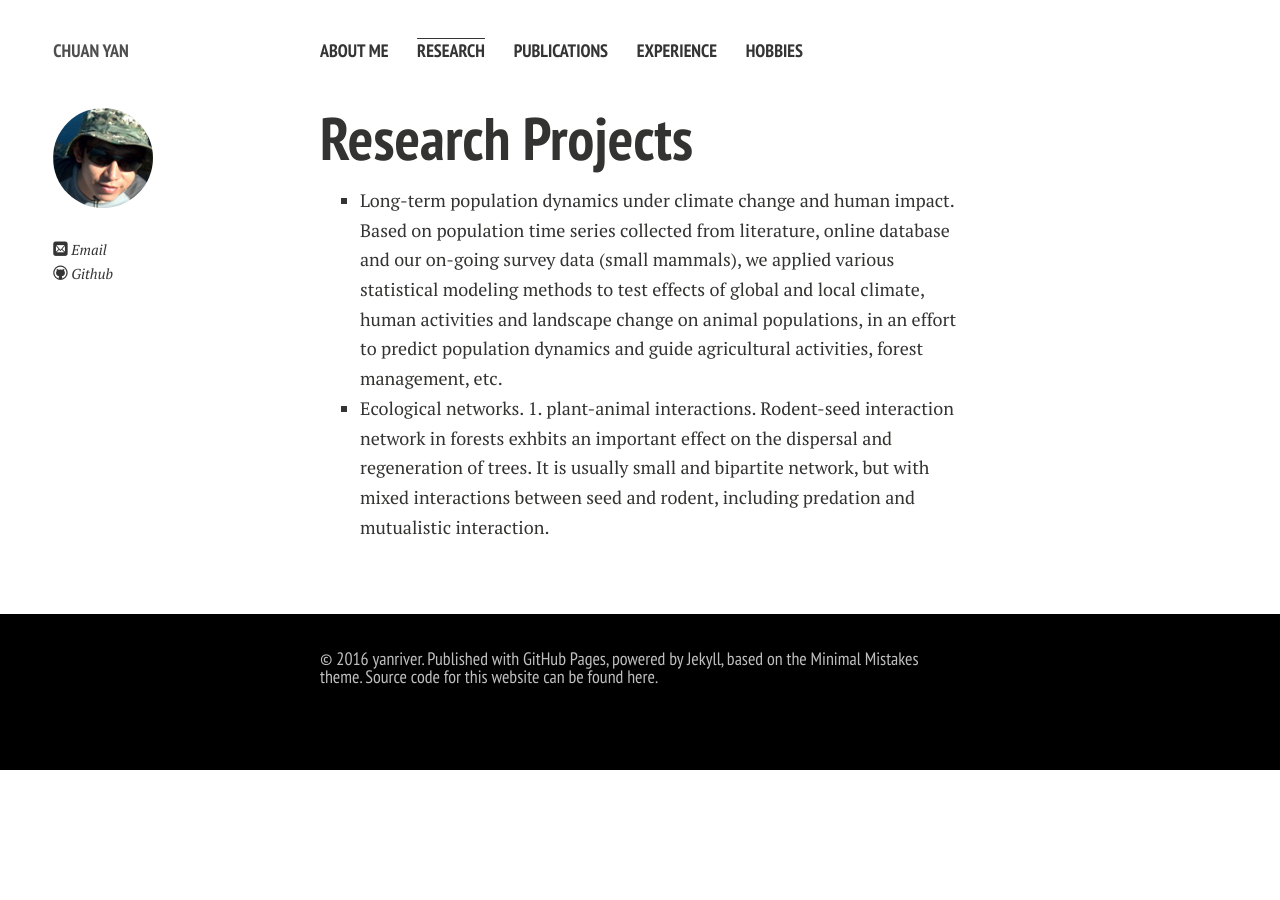
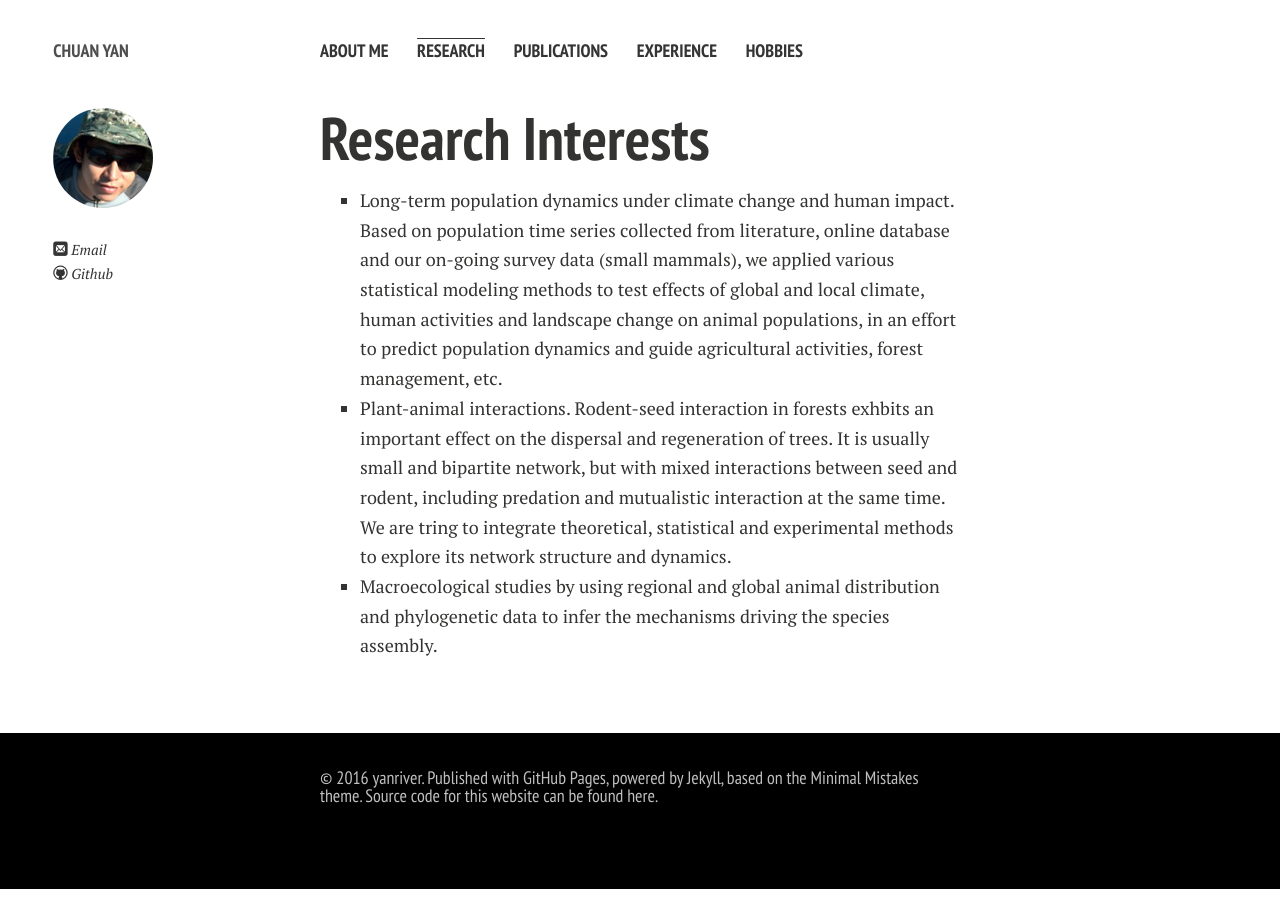
Before and after one commit to yanriver/yanriver.github.io, a Jekyll site: the page built from projects.md, in a window 1280 px wide. Built offline with Jekyll 4.4.1, drawn with Linux system fonts in a browser that asks for light colours; nearby versions of some CDN libraries; Markdown is read by kramdown in place of the engine named in the settings.

Commit message:
Update projects.md

```diff
--- a/projects.md
+++ b/projects.md
@@ -4,6 +4,7 @@ permalink: /projects/index.html
 title: Projects
 ---
 
-# Research Projects
+# Research Interests
 - Long-term population dynamics under climate change and human impact. Based on population time series collected from literature, online database and our on-going survey data (small mammals), we applied various statistical modeling methods to test effects of global and local climate, human activities and landscape change on animal populations, in an effort to predict population dynamics and guide agricultural activities, forest management, etc.
-- Ecological networks. 1. plant-animal interactions. Rodent-seed interaction network in forests exhbits an important effect on the dispersal and regeneration of trees. It is usually small and bipartite network, but with mixed interactions between seed and rodent, including predation and mutualistic interaction.
+- Plant-animal interactions. Rodent-seed interaction in forests exhbits an important effect on the dispersal and regeneration of trees. It is usually small and bipartite network, but with mixed interactions between seed and rodent, including predation and mutualistic interaction at the same time. We are tring to integrate theoretical, statistical and experimental methods to explore its network structure and dynamics.
+- Macroecological studies by using regional and global animal distribution and phylogenetic data to infer the mechanisms driving the species assembly.
```
